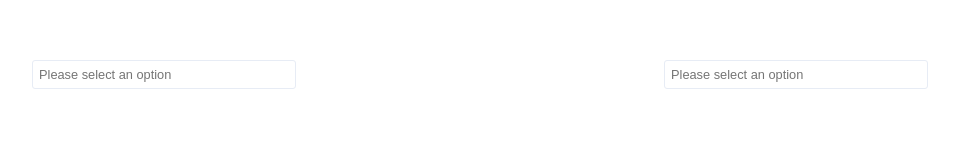
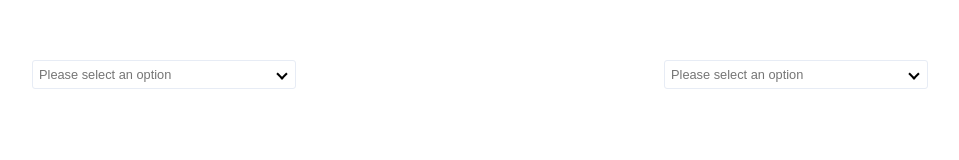
Before and after one commit to hieuctfe/dropdown-list-vue, a Vue app: page / in a window 1280 px wide. Shown: the top 160 px of the page, without its empty margins (160-1119 px from the left). Built offline with nearby package versions, Linux system fonts and the light colour scheme.

Commit message:
add arrow

```diff
--- a/src/components/Dropdown.vue
+++ b/src/components/Dropdown.vue
@@ -30,6 +30,13 @@
         </li>
       </ul>
     </div>
+
+    <!-- Arrow -->
+    <div
+      class="arrow arrow-down"
+      :class="{ 'arrow-up': optionsShown }"
+      @mousedown="showOptions"
+    ></div>
   </div>
 </template>
 
@@ -170,6 +177,25 @@ export default {
   position: relative;
   display: block;
   margin: auto;
+  .arrow {
+    border: solid black;
+    border-width: 0 2px 2px 0;
+    display: inline-block;
+    padding: 3px;
+    position: absolute;
+    right: 10px;
+    top: 10px;
+  }
+  .arrow-down {
+    transform: rotate(45deg);
+    -webkit-transform: rotate(45deg);
+  }
+
+  .arrow-up {
+    transform: rotate(-135deg);
+    -webkit-transform: rotate(-135deg);
+  }
+
   .dropdown-input {
     background: #fff;
     cursor: pointer;
```
